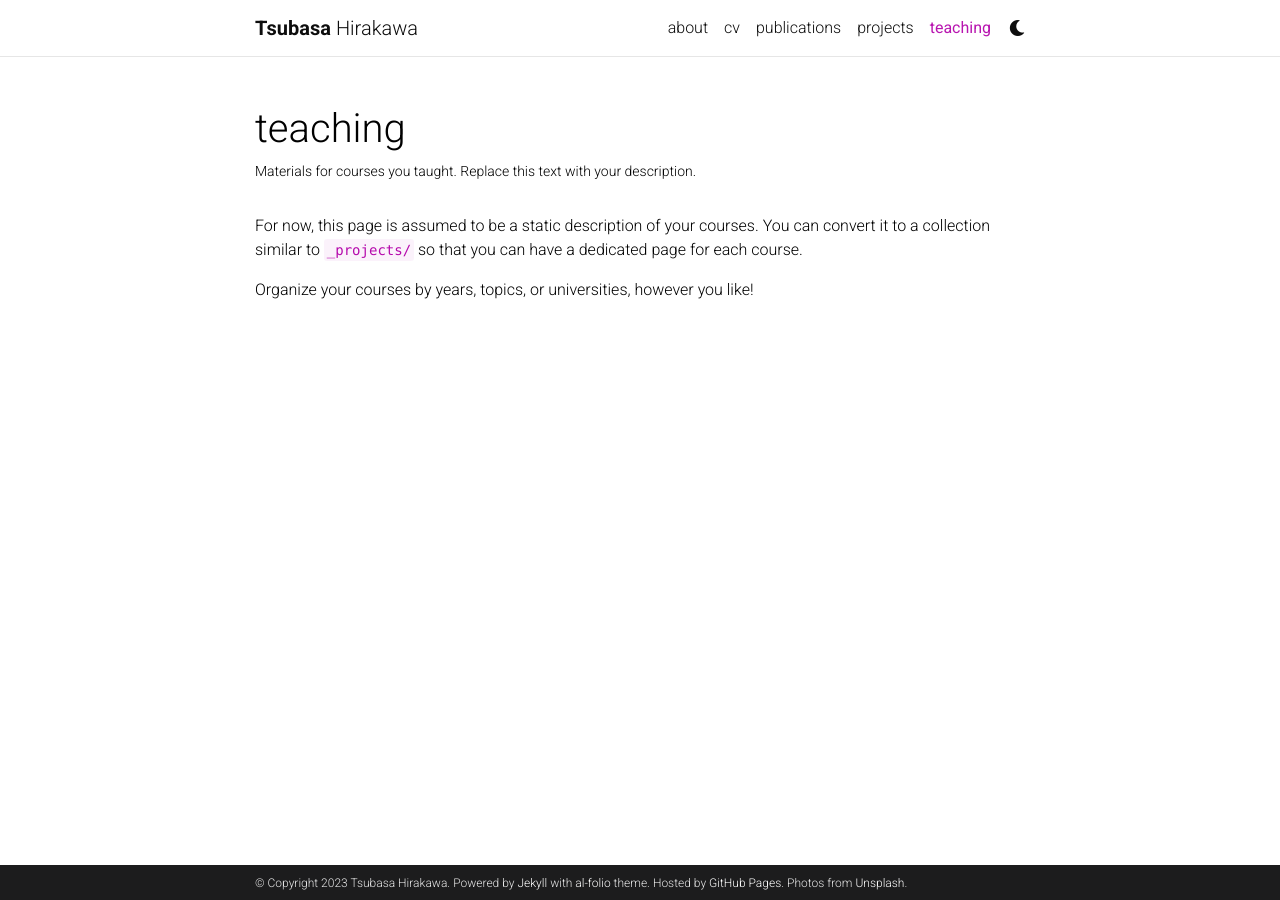
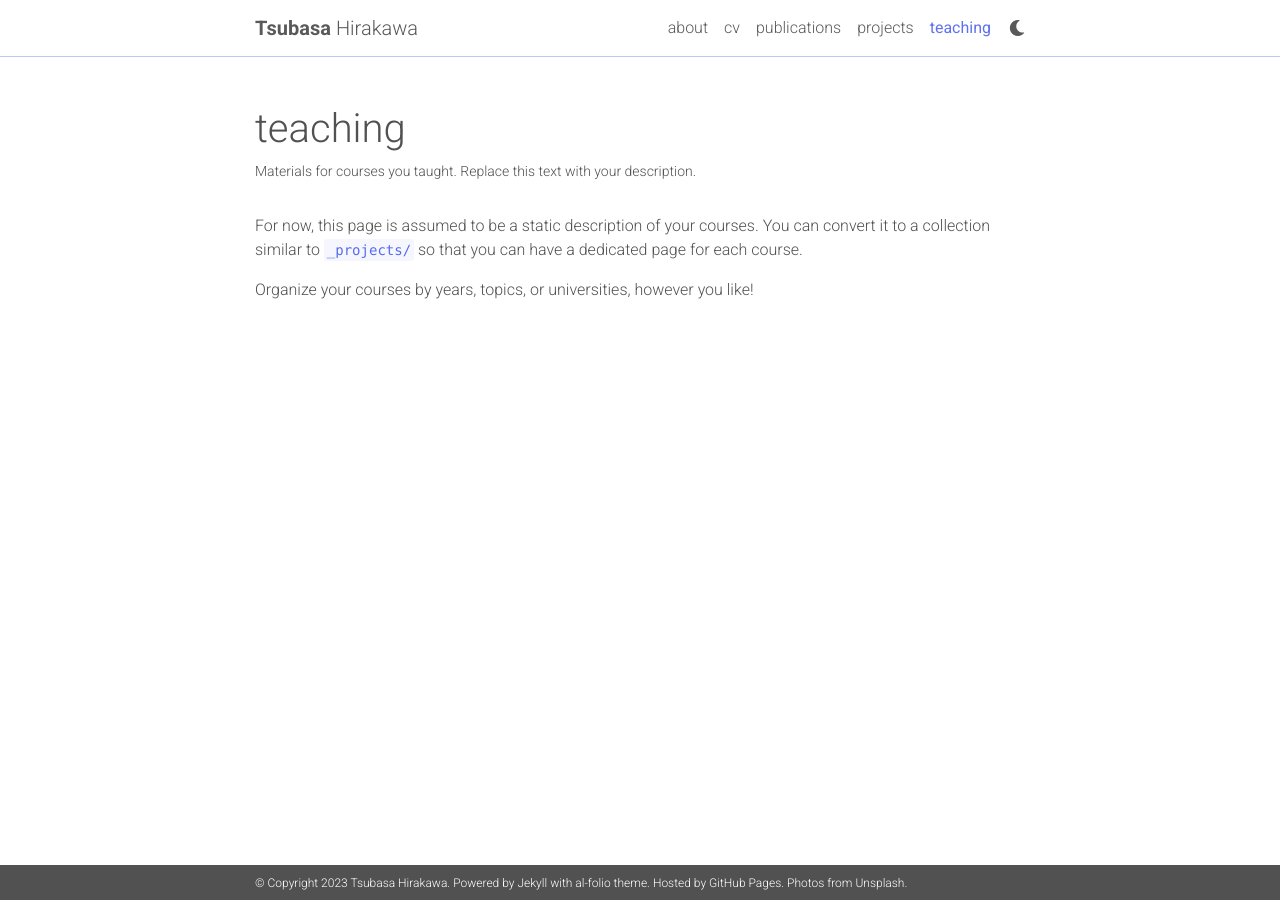
Before and after one commit to thirakawa/thirakawa.github.io, a Jekyll site: the page built from _pages/teaching.md, in a window 1280 px wide. Built offline with Jekyll 4.4.1, drawn with Linux system fonts in a browser that asks for light colours; comment, search, counter and statistics services are not loaded; a style sheet for code colours, icons or effects is not loaded.

Commit message:
[update] change color

```diff
--- a/_sass/_themes.scss
+++ b/_sass/_themes.scss
@@ -3,18 +3,18 @@
  ******************************************************************************/
 
 :root {
-  --global-bg-color: #{$white-color};
+  --global-bg-color: #{$hira-white};
   --global-code-bg-color: #{$code-bg-color-light};
-  --global-text-color: #{$black-color};
-  --global-text-color-light: #{$grey-color};
-  --global-theme-color: #{$purple-color};
-  --global-hover-color: #{$purple-color};
-  --global-footer-bg-color: #{$grey-color-dark};
-  --global-footer-text-color: #{$grey-color-light};
-  --global-footer-link-color: #{$white-color};
-  --global-distill-app-color: #{$grey-color};
-  --global-divider-color: rgba(0,0,0,.1);
-  --global-card-bg-color: #{$white-color};
+  --global-text-color: #{$hira-black};
+  --global-text-color-light: #{$hira-gray};
+  --global-theme-color: #{$hira-blue};
+  --global-hover-color: #{$hira-blue};
+  --global-footer-bg-color: #{$hira-black};
+  --global-footer-text-color: #{$hira-white};
+  --global-footer-link-color: #{$hira-white};
+  --global-distill-app-color: #{$hira-gray};
+  --global-divider-color: #{$hira-blue-light};
+  --global-card-bg-color: #{$hira-white};
 
   .fa-sun {
     display : none;
@@ -34,18 +34,18 @@
 }
 
 html[data-theme='dark'] {
-  --global-bg-color: #{$grey-color-dark};
+  --global-bg-color: #{$hira-black};
   --global-code-bg-color: #{$code-bg-color-dark};
-  --global-text-color: #{$grey-color-light};
-  --global-text-color-light: #{$grey-color-light};
-  --global-theme-color: #{$cyan-color};
-  --global-hover-color: #{$cyan-color};
-  --global-footer-bg-color: #{$grey-color-light};
-  --global-footer-text-color: #{$grey-color-dark};
-  --global-footer-link-color: #{$black-color};
-  --global-distill-app-color: #{$grey-color-light};
-  --global-divider-color: #424246;
-  --global-card-bg-color: #{$grey-900};
+  --global-text-color: #{$hira-white};
+  --global-text-color-light: #{$hira-white};
+  --global-theme-color: #{$hira-cyan};
+  --global-hover-color: #{$hira-cyan};
+  --global-footer-bg-color: #{$hira-white};
+  --global-footer-text-color: #{$hira-black};
+  --global-footer-link-color: #{$hira-black};
+  --global-distill-app-color: #{$hira-black};
+  --global-divider-color: #{$hira-cyan-dark};
+  --global-card-bg-color: #{$hira-black-dark};
 
   .fa-sun {
     padding-left: 10px;
--- a/_sass/_variables.scss
+++ b/_sass/_variables.scss
@@ -2,6 +2,25 @@
  * Variables used throughout the theme.
  * To adjust anything, simply edit the variables below and rebuild the theme.
  ******************************************************************************/
+
+
+// My Color
+$hira-blue:           #576BED !default;
+$hira-blue-light:     #BCC4F8 !default;
+
+$hira-cyan:           #07BFC7 !default;
+$hira-cyan-light:     #8AF6FB !default;
+$hira-cyan-dark:      #058F95 !default;
+
+$hira-green:          #4CCE52 !default;
+$hira-orange:         #EA8533 !default;
+$hira-red:            #ED576B !default;
+$hira-purple:         #A977E5 !default;
+
+$hira-black-dark:     #414141 !default;
+$hira-black:          #515151 !default;
+$hira-gray:           #7F7F7F !default;
+$hira-white:          #ffffff !default;
 
 
 // Colors
@@ -33,6 +52,5 @@ $black-color: #000000 !default;
 
 
 // Theme colors
-
-$code-bg-color-light:     rgba($purple-color, 0.05);
+$code-bg-color-light:     rgba($hira-blue, 0.05);
 $code-bg-color-dark:      #2c3237 !default;
```
